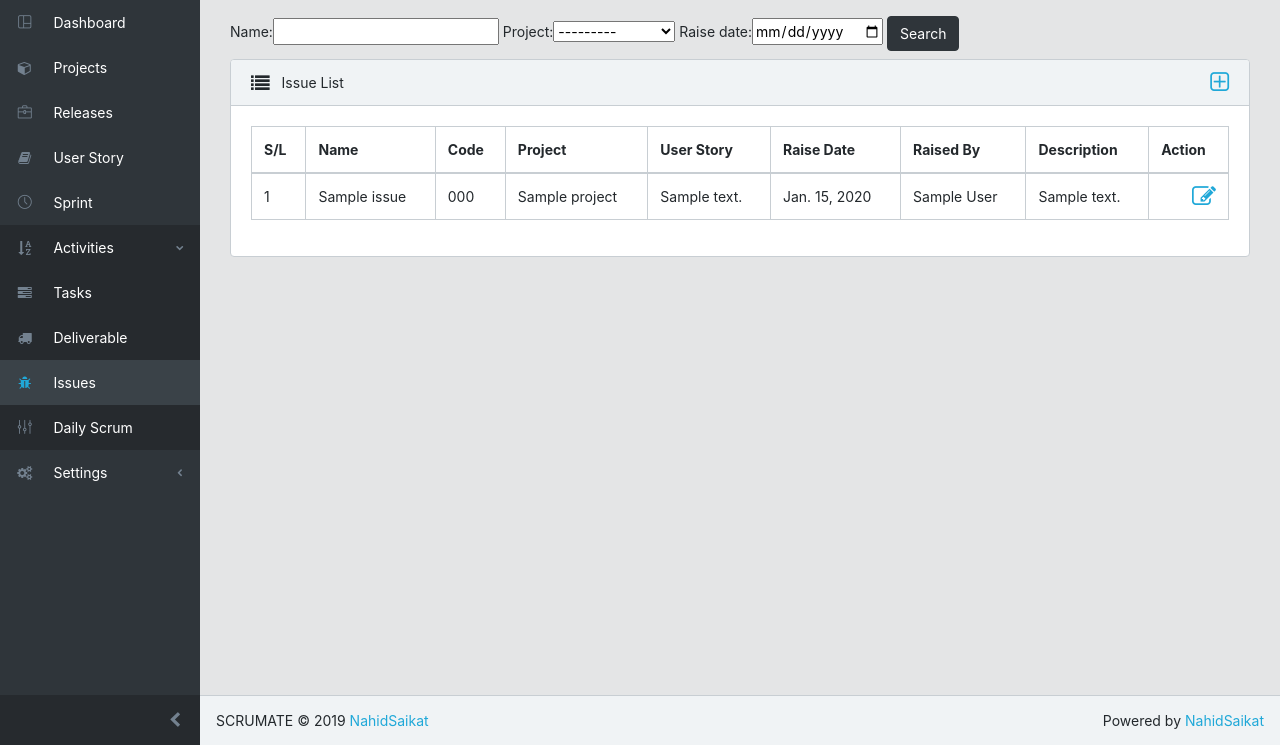
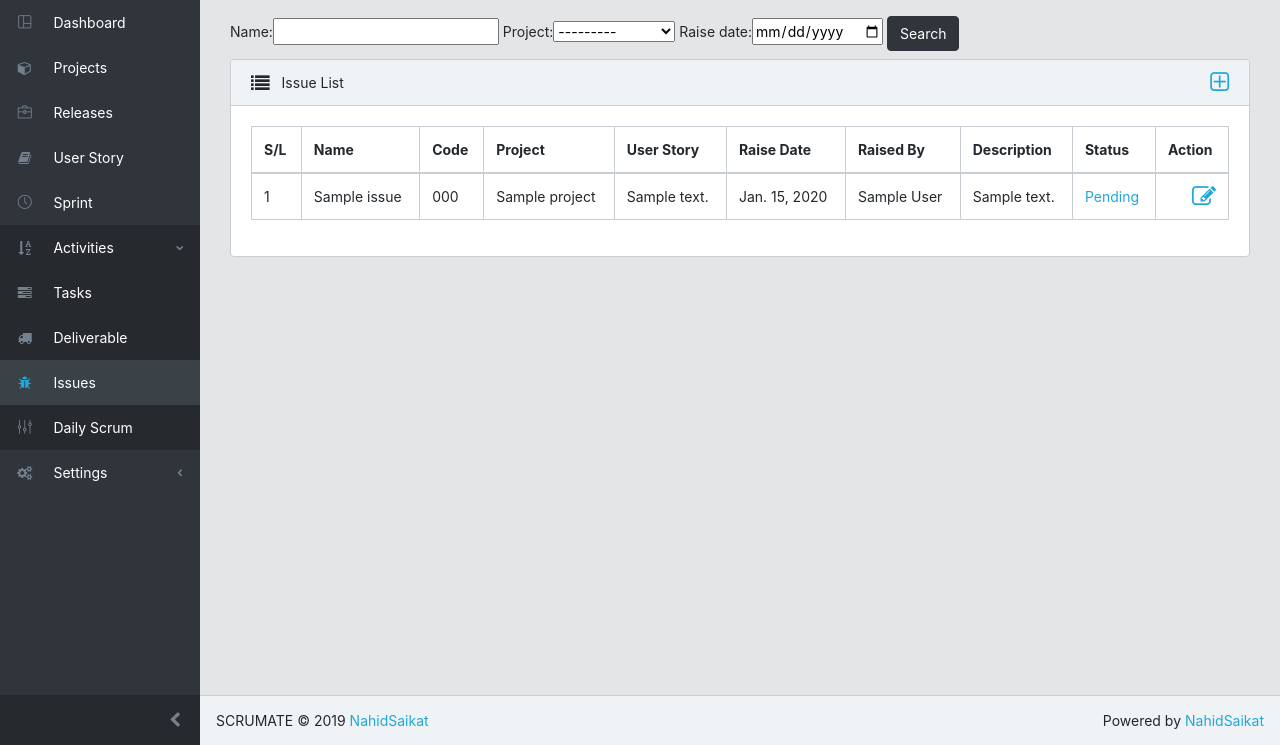
Before and after one commit to nahidsaikat/scrumate, a Django app: page /issue/ in a window 1280 px wide. Shown: the part 55-800 px from the top of the page. Run offline with Django 3.2, Linux system fonts and the light colour scheme; a user stored in the database is signed in; tables that the repository leaves empty hold one stand-in row (values such as "Sample post"); some libraries are stand-ins or nearby versions; some web fonts are replaced.

Commit message:
<110> Status update option in issue list page.

```diff
--- a/core/forms.py
+++ b/core/forms.py
@@ -154,6 +154,7 @@ class IssueForm(ModelForm):
                                              dependent_fields={'project': 'project'}, max_results=500),
             'raised_by': ModelSelect2Widget(model=Employee, search_fields=['full_name__icontains']),
             'approved_by': ModelSelect2Widget(model=Employee, search_fields=['full_name__icontains']),
+            'status': Select2Widget(choices=DELIVERABLE_STATUS_CHOICES),
         }
 
 
--- a/core/models.py
+++ b/core/models.py
@@ -181,9 +181,15 @@ class Issue(models.Model):
     raised_by = models.ForeignKey(Employee, on_delete=models.SET_NULL, default=None, blank=True, null=True, related_name='raised_issues')
     approved_by = models.ForeignKey(Employee, on_delete=models.SET_NULL, default=None, blank=True, null=True, related_name='approved_issues')
     comment = models.TextField(default='', blank=True, null=True)
+    status = models.IntegerField(choices=DELIVERABLE_STATUS_CHOICES, default=1)
 
     def __str__(self):
         return self.name
+
+    class Meta:
+        permissions = (
+            ("update_issue_status", "Can Update Status of Issue"),
+        )
 
 
 class Sprint(models.Model):
--- a/core/templates/issue/issue_list.html
+++ b/core/templates/issue/issue_list.html
@@ -30,6 +30,7 @@
                             <th>Raise Date</th>
                             <th>Raised By</th>
                             <th>Description</th>
+                            <th>Status</th>
                             <th>Action</th>
                         </tr>
                         </thead>
@@ -44,6 +45,13 @@
                                     <td>{{ iss.raise_date }}</td>
                                     <td>{{ iss.raised_by.full_name }}</td>
                                     <td>{{ iss.description }}</td>
+                                    <td>
+                                        {% if perms.core.update_issue_status %}
+                                            <a href="{% url 'update_issue_status' iss.id %}">{{ iss.get_status_display }}</a>
+                                        {% else %}
+                                            {{ iss.get_status_display }}
+                                        {% endif %}
+                                    </td>
                                     <td><a class="float-right" href="{% url 'issue_edit' iss.id %}">
                                         <i class="fa fa-edit fa-lg font-2xl"></i></a>
                                     </td>
--- a/core/urls.py
+++ b/core/urls.py
@@ -32,6 +32,7 @@ urlpatterns = [
     path('issue/', views.issue_list, name='issue_list'),
     path('issue/add/', views.issue_add, name='issue_add'),
     path('issue/<int:pk>/edit/', views.issue_edit, name='issue_edit'),
+    path('issue/<int:pk>/update_status/', views.update_issue_status, name='update_issue_status'),
     path('daily_scrum/', views.daily_scrum_list, name='daily_scrum_list'),
     path('daily_scrum/add/', views.daily_scrum_add, name='daily_scrum_add'),
     path('daily_scrum/<int:pk>/edit/', views.daily_scrum_edit, name='daily_scrum_edit'),
--- a/core/views.py
+++ b/core/views.py
@@ -416,6 +416,23 @@ def issue_edit(request, pk, **kwargs):
     return render(request, 'issue/issue_add.html', {'form': form})
 
 
+@login_required(login_url='/login/')
+@permission_required('core.update_issue_status', raise_exception=True)
+def update_issue_status(request, pk, **kwargs):
+    instance = get_object_or_404(Issue, id=pk)
+    form = IssueForm(request.POST or None, instance=instance)
+    if request.POST:
+        status = request.POST.get('status')
+        instance.status = status
+        instance.save()
+        return redirect('issue_list')
+    return render(request, 'includes/single_field.html', {
+        'field': form.visible_fields()[8],
+        'title': 'Update Status',
+        'url': reverse('issue_list')
+    })
+
+
 
 
 
```
Also changed, not shown: core/migrations/0037_auto_20190326_1851.py (added).
